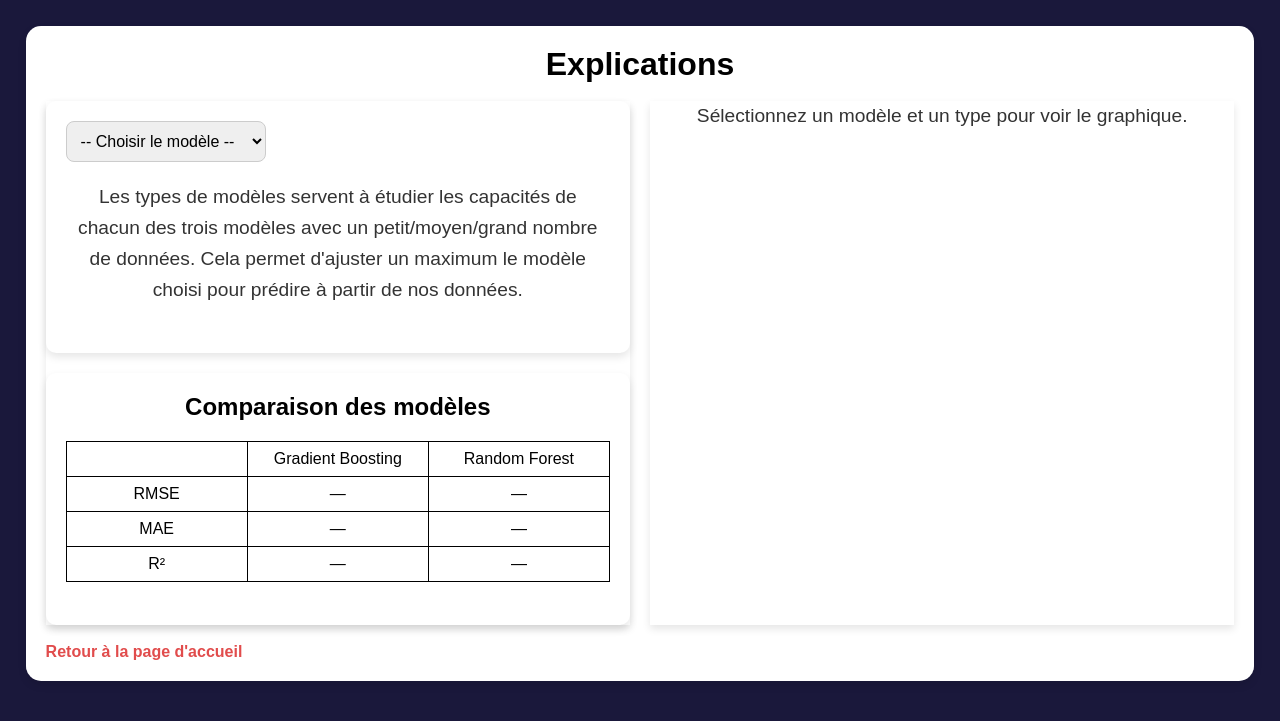
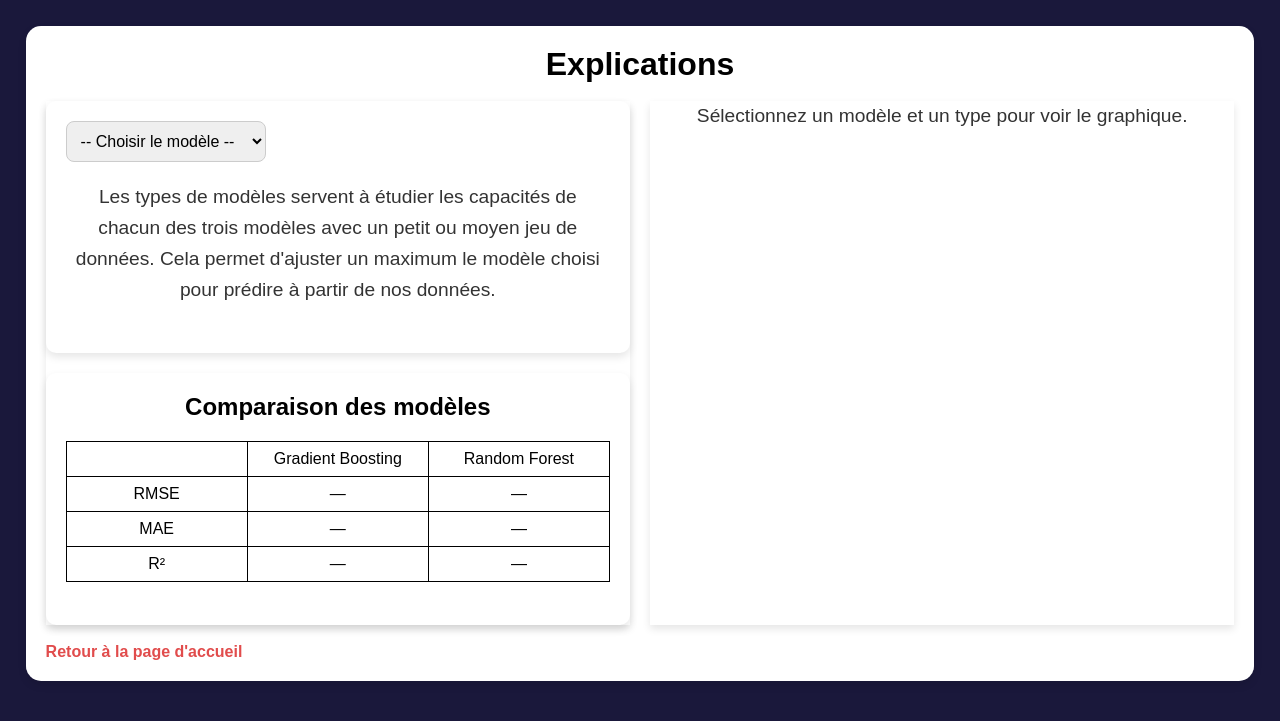
Before and after one commit to Caquite/GamesSales, a PHP site: page /documentation.php in a window 1280 px wide. Shown: the part 93-814 px from the top of the page. Run offline with PHP 8.4, Linux system fonts and the light colour scheme.

Commit message:
correction coquille dans explications

```diff
--- a/Site_web/frontend/documentation.php
+++ b/Site_web/frontend/documentation.php
@@ -77,7 +77,7 @@
                         <?php endif; ?>
                     </form>
                     <?php if (!$modele): ?>
-                        <p>Les types de modèles servent à étudier les capacités de chacun des trois modèles avec un petit/moyen/grand nombre de données.
+                        <p>Les types de modèles servent à étudier les capacités de chacun des trois modèles avec un petit ou moyen jeu de données.
                         Cela permet d'ajuster un maximum le modèle choisi pour prédire à partir de nos données.</p>
                     <?php endif; ?>
 
```
